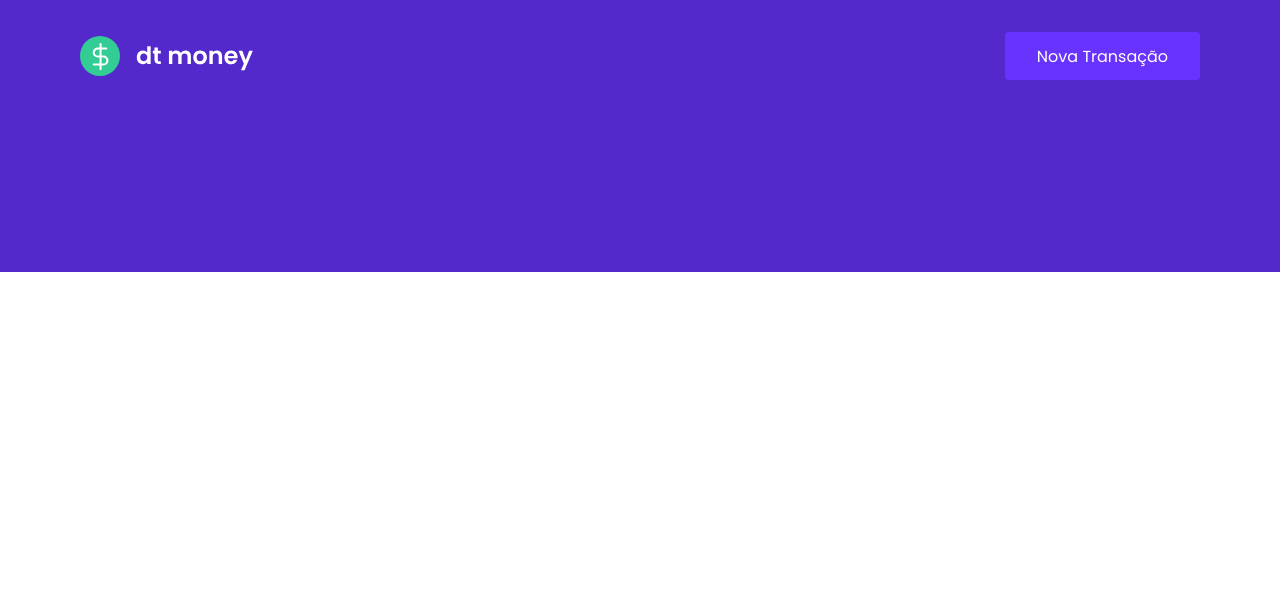
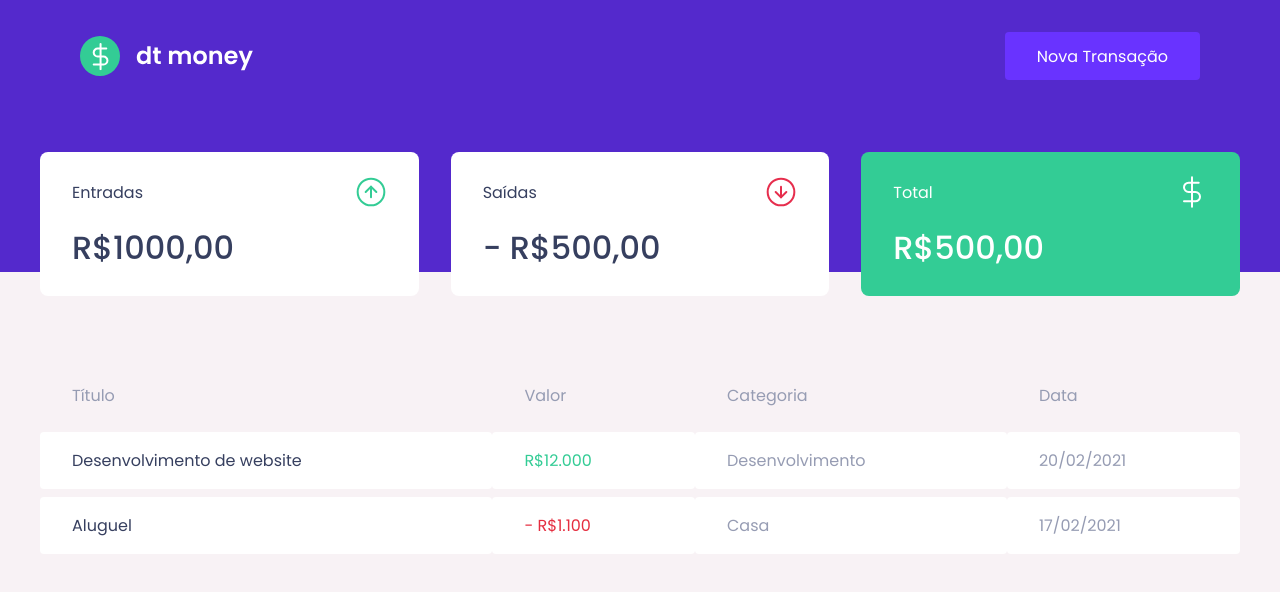
Before and after one commit to Dev-JoseRonaldo/dtmoney, a React (Create React App) app: page / in a window 1280 px wide. Shown: the top 592 px of the page. Built offline with nearby package versions, Linux system fonts and the light colour scheme.

Commit message:
:sparkles: feat: Estrutura e estilização do componente Dashboard

```diff
--- a/public/index.html
+++ b/public/index.html
@@ -10,7 +10,7 @@
     <link rel="shortcut icon" href="favicon.png" type="image/png" />
 
     <link
-      href="https://fonts.googleapis.com/css2?family=Poppins:wght@400;600&display=swap"
+      href="https://fonts.googleapis.com/css2?family=Poppins:wght@400;500;600&display=swap"
       rel="stylesheet"
     />
 
--- a/src/App.tsx
+++ b/src/App.tsx
@@ -1,3 +1,4 @@
+import { Dashboard } from './components/Dashboard';
 import { Header } from './components/Header';
 import { GlobalStyle } from './styles/global';
 
@@ -5,6 +6,7 @@ export function App() {
   return (
     <div className="App">
       <Header />
+      <Dashboard />
       <GlobalStyle />
     </div>
   );
--- /dev/null
+++ b/src/components/Dashboard/index.tsx
@@ -0,0 +1,12 @@
+import { Summary } from "../Summary";
+import { TransactionsTable } from "../TransactionsTable";
+import { Container } from "./style";
+
+export function Dashboard(){
+  return(
+    <Container>
+      <Summary />
+      <TransactionsTable />
+    </Container>
+  );
+}
--- /dev/null
+++ b/src/components/Dashboard/style.ts
@@ -0,0 +1,7 @@
+import styled from "styled-components";
+
+export const Container = styled.main`
+  max-width: 1200px;
+  margin: 0 auto;
+  padding: 2.5rem 1rem;
+`
--- /dev/null
+++ b/src/components/Summary/index.tsx
@@ -0,0 +1,33 @@
+import incomeImg from '../../assets/income.svg'
+import outcomeImg from '../../assets/outcome.svg'
+import totalImg from '../../assets/total.svg'
+
+import { Container } from "./style";
+
+export function Summary(){
+  return(
+    <Container>
+      <div>
+        <header>
+          <p>Entradas</p>
+          <img src={incomeImg} alt="Entradas" />
+        </header>
+        <strong>R$1000,00</strong>
+      </div>
+      <div>
+        <header>
+          <p>Saídas</p>
+          <img src={outcomeImg} alt="Saídas" />
+        </header>
+        <strong>- R$500,00</strong>
+      </div>
+      <div className='highlight-background'>
+        <header>
+          <p>Total</p>
+          <img src={totalImg} alt="Total" />
+        </header>
+        <strong>R$500,00</strong>
+      </div>
+    </Container>
+  )
+}
--- /dev/null
+++ b/src/components/Summary/style.ts
@@ -0,0 +1,35 @@
+import styled from "styled-components";
+
+export const Container =  styled.div`
+  display: grid;
+  grid-template-columns: repeat(3, 1fr);
+  gap: 2rem;
+  margin-top: -10rem;
+
+  div {
+    background: var(--shape);
+    padding: 1.5rem 2rem;
+    border-radius: 0.5rem;
+    color: var(--text-title);
+
+    header{
+      display: flex;
+      align-items: center;
+      justify-content: space-between;
+    }
+
+    strong {
+      display: block;
+      margin-top: 1rem;
+      font-size: 2rem;
+      font-weight: 500;
+      line-height: 3rem;
+    }
+
+    &.highlight-background{
+      background: var(--green);
+      color: #fff;
+    }
+  }
+
+`
--- /dev/null
+++ b/src/components/TransactionsTable/index.tsx
@@ -0,0 +1,33 @@
+import { Container } from "./style";
+
+export function TransactionsTable(){
+  return(
+    <Container>
+      <table>
+        <thead>
+          <tr>
+            <th>Título</th>
+            <th>Valor</th>
+            <th>Categoria</th>
+            <th>Data</th>
+          </tr>
+        </thead>
+
+        <tbody>
+          <tr>
+            <td>Desenvolvimento de website</td>
+            <td className="deposit">R$12.000</td>
+            <td>Desenvolvimento</td>
+            <td>20/02/2021</td>
+          </tr>
+          <tr>
+            <td>Aluguel</td>
+            <td className="withdraw">- R$1.100</td>
+            <td>Casa</td>
+            <td>17/02/2021</td>
+          </tr>
+        </tbody>
+      </table>
+    </Container>
+  )
+}
--- /dev/null
+++ b/src/components/TransactionsTable/style.ts
@@ -0,0 +1,39 @@
+import styled from "styled-components";
+
+export const Container = styled.div`
+  margin-top: 4rem;
+
+  table {
+    width: 100%;
+    border-spacing: 0 0.5rem;
+
+    th {
+      color: var(--text-body);
+      font-weight: 400;
+      padding: 1rem 2rem;
+      text-align: left;
+      line-height: 1.5rem;
+    }
+
+    td {
+      padding: 1rem 2rem;
+      border: 0;
+      background: var(--shape);
+      color: var(--text-body);
+      border-radius: 0.25rem;
+
+      &:first-child {
+        color: var(--text-title);
+      }
+
+      &.deposit {
+        color: var(--green);
+      }
+
+      &.withdraw {
+        color: var(--red);
+      }
+    }
+  }
+
+`
--- a/src/styles/global.ts
+++ b/src/styles/global.ts
@@ -5,6 +5,7 @@ import { createGlobalStyle } from 'styled-components'
   :root {
     --background: #f8f2f5;
     --red: #e52e40;
+    --green: #33cc95;
     --blue: #5429cc;
 
     --blue-light: #6933ff;
@@ -32,7 +33,7 @@ import { createGlobalStyle } from 'styled-components'
   }
 
   body {
-    background: var(---background);
+    background: var(--background);
     -webkit-font-smoothing: antialiased;
   }
 
```
